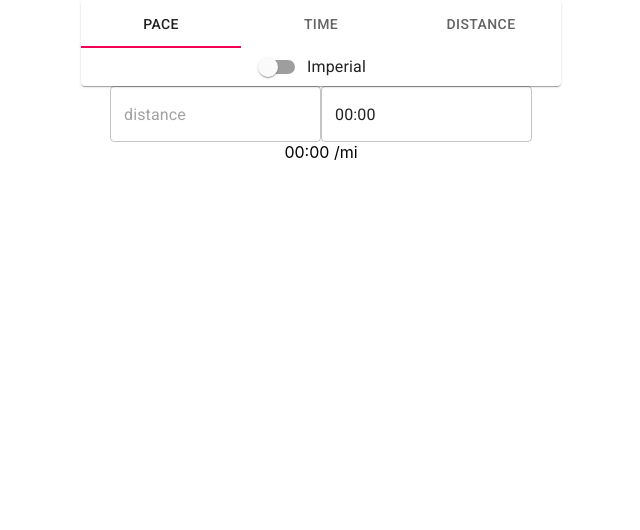
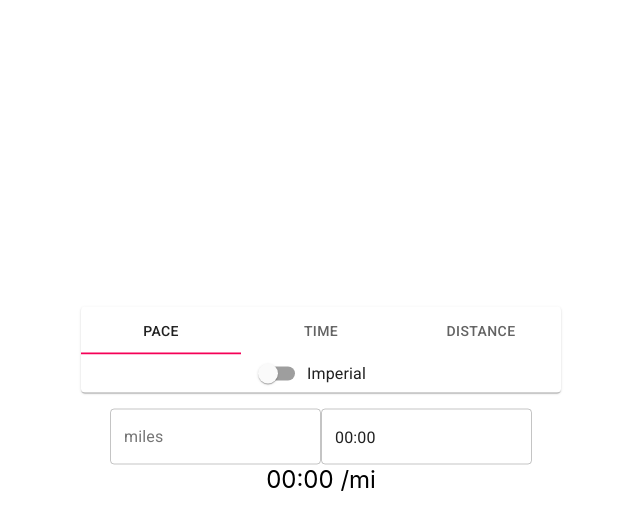
Before and after one commit to jakedemian/racepace, a React (Create React App) app: page / in a window 1280 px wide. Shown: the top 530 px of the page, without its empty margins (319-959 px from the left). Built offline with nearby package versions, Linux system fonts and the light colour scheme.

Commit message:
moved lots of functionality to util files and cleaned up Pace.js

```diff
--- a/src/App.js
+++ b/src/App.js
@@ -13,7 +13,15 @@ import Distance from "./components/Distance";
 const useStyles = makeStyles({
   wrapper: {
     display: "flex",
+    flexDirection: "column",
     justifyContent: "center",
+    position: "absolute",
+    left: "50%",
+    top: "50%",
+    transform: "translate(-50%, -50%)",
+  },
+  tabs: {
+    marginBottom: 16,
   },
 });
 
@@ -29,7 +37,7 @@ function App() {
   return (
     <div className="App">
       <div className={classes.wrapper}>
-        <Paper>
+        <Paper className={classes.tabs}>
           <Tabs value={tab}>
             <Tab label="Pace" selected onClick={() => setTab(0)}></Tab>
             <Tab label="Time" onClick={() => setTab(1)}></Tab>
@@ -48,8 +56,8 @@ function App() {
             </FormGroup>
           </FormControl>
         </Paper>
+        <CurrentTab metric={metric} />
       </div>
-      <CurrentTab metric={metric} />
     </div>
   );
 }
--- a/src/components/Pace.js
+++ b/src/components/Pace.js
@@ -1,34 +1,23 @@
-import { TextField } from "@material-ui/core";
+import { makeStyles, TextField } from "@material-ui/core";
 import React, { useState } from "react";
+import { TimeFormHelpers } from "../utils/TimeFormHelpers";
+import { TimeUtil } from "../utils/TimeUtil";
+
+const useStyles = makeStyles({
+  paceText: {
+    fontSize: 24,
+  },
+});
 
 const Pace = ({ metric }) => {
+  const classes = useStyles();
+
   const [time, setTime] = useState("00:00");
   const [distance, setDistance] = useState("");
 
-  const minutesRegexTime = /([0-9]{2}):([0-9]{2})/;
-  const hoursRegexTime = /([0-9]{1,}):([0-9]{2}):([0-9]{2})/;
-
-  const getTimeInSeconds = (t) => {
-    if (hoursRegexTime.test(time)) {
-      let hours = time.match(hoursRegexTime)[1];
-      let minutes = time.match(hoursRegexTime)[2];
-      let seconds = time.match(hoursRegexTime)[2];
-
-      let totalSeconds =
-        Number(hours) * 3600 + Number(minutes) * 60 + Number(seconds);
-      return totalSeconds;
-    } else if (minutesRegexTime.test(time)) {
-      let minutes = time.match(minutesRegexTime)[1];
-      let seconds = time.match(minutesRegexTime)[2];
-
-      let totalSeconds = Number(minutes) * 60 + Number(seconds);
-      return totalSeconds;
-    }
-  };
-
   const getPace = () => {
     try {
-      const seconds = getTimeInSeconds(time);
+      const seconds = TimeUtil.getTimeInSeconds(time);
 
       if (Number(distance) === 0 || seconds === 0) {
         return "00:00";
@@ -41,11 +30,11 @@ const Pace = ({ metric }) => {
       const paceSecondsConverted = (paceSecondsComponent * 60).toFixed(1);
 
       const paceMinutesString =
-        paceMinutesComponent === 0 ? "00" : paceMinutesComponent;
+        paceMinutesComponent === 0 ? "00" : paceMinutesComponent.toString();
 
       let paceSecondsString;
       if (paceSecondsConverted < 1) {
-        paceSecondsString = "00" + (paceSecondsConverted % 1);
+        paceSecondsString = "0" + (paceSecondsConverted % 1);
       } else if (paceSecondsConverted < 10) {
         paceSecondsString = "0" + paceSecondsConverted;
       } else {
@@ -61,79 +50,11 @@ const Pace = ({ metric }) => {
 
   const formatSetTime = (e) => {
     if (e.key === "Backspace") {
-      if (hoursRegexTime.test(time)) {
-        let mashedString =
-          time.match(hoursRegexTime)[1] +
-          time.match(hoursRegexTime)[2] +
-          time.match(hoursRegexTime)[3];
-
-        mashedString = mashedString.substring(0, mashedString.length - 1);
-
-        if (mashedString.length === 4) {
-          // going from hours -> minutes
-          const newTimeString =
-            mashedString.substring(0, 2) + ":" + mashedString.substring(2);
-          setTime(newTimeString);
-        } else {
-          const seconds = mashedString.substring(mashedString.length - 2);
-          const minutes = mashedString.substring(
-            mashedString.length - 4,
-            mashedString.length - 2
-          );
-          const hours = mashedString.substring(0, mashedString.length - 4);
-
-          const newTimeString = hours + ":" + minutes + ":" + seconds;
-          setTime(newTimeString);
-        }
-      } else if (minutesRegexTime.test(time)) {
-        let mashedString =
-          time.match(minutesRegexTime)[1] + time.match(minutesRegexTime)[2];
-        mashedString = "0" + mashedString.substring(0, 3);
-
-        const newTimeString =
-          mashedString.substring(0, 2) + ":" + mashedString.substring(2);
-        setTime(newTimeString);
-      }
+      setTime(TimeFormHelpers.handleBackspaceEntry(time));
     }
 
     if (/[0-9]/.test(e.key)) {
-      if (hoursRegexTime.test(time)) {
-        let mashedString =
-          time.match(hoursRegexTime)[1] +
-          time.match(hoursRegexTime)[2] +
-          time.match(hoursRegexTime)[3];
-
-        mashedString += e.key;
-
-        const seconds = mashedString.substring(mashedString.length - 2);
-        const minutes = mashedString.substring(
-          mashedString.length - 4,
-          mashedString.length - 2
-        );
-        const hours = mashedString.substring(0, mashedString.length - 4);
-
-        const newTimeString = hours + ":" + minutes + ":" + seconds;
-        setTime(newTimeString);
-      } else if (minutesRegexTime.test(time)) {
-        let mashedString =
-          time.match(minutesRegexTime)[1] + time.match(minutesRegexTime)[2];
-        mashedString += e.key;
-        if (mashedString[0] === "0") {
-          mashedString = mashedString.substring(1);
-          const newTimeString =
-            mashedString.substring(0, 2) + ":" + mashedString.substring(2);
-          setTime(newTimeString);
-        } else {
-          // going from minutes -> hours
-          const newTimeString =
-            mashedString[0] +
-            ":" +
-            mashedString.substring(1, 3) +
-            ":" +
-            mashedString.substring(3);
-          setTime(newTimeString);
-        }
-      }
+      setTime(TimeFormHelpers.handleNumericEntry(time, e.key));
     }
   };
 
@@ -145,6 +66,7 @@ const Pace = ({ metric }) => {
           placeholder={"distance"}
           onChange={(e) => setDistance(e.target.value)}
           value={distance}
+          label={metric ? "kilometers" : "miles"}
         />
         <TextField
           variant="outlined"
@@ -153,7 +75,7 @@ const Pace = ({ metric }) => {
           value={time}
         />
       </div>
-      <div>
+      <div className={classes.paceText}>
         {getPace()}
         {metric ? " /km" : " /mi"}
       </div>
--- /dev/null
+++ b/src/utils/TimeFormHelpers.js
@@ -0,0 +1,82 @@
+export class TimeFormHelpers {
+  static minutesRegexTime = /([0-9]{2}):([0-9]{2})/;
+  static hoursRegexTime = /([0-9]{1,}):([0-9]{2}):([0-9]{2})/;
+
+  static handleBackspaceEntry(time) {
+    if (TimeFormHelpers.hoursRegexTime.test(time)) {
+      let mashedString =
+        time.match(TimeFormHelpers.hoursRegexTime)[1] +
+        time.match(TimeFormHelpers.hoursRegexTime)[2] +
+        time.match(TimeFormHelpers.hoursRegexTime)[3];
+
+      mashedString = mashedString.substring(0, mashedString.length - 1);
+
+      if (mashedString.length === 4) {
+        // going from hours -> minutes
+        const newTimeString =
+          mashedString.substring(0, 2) + ":" + mashedString.substring(2);
+        return newTimeString;
+      } else {
+        const seconds = mashedString.substring(mashedString.length - 2);
+        const minutes = mashedString.substring(
+          mashedString.length - 4,
+          mashedString.length - 2
+        );
+        const hours = mashedString.substring(0, mashedString.length - 4);
+
+        const newTimeString = hours + ":" + minutes + ":" + seconds;
+        return newTimeString;
+      }
+    } else if (TimeFormHelpers.minutesRegexTime.test(time)) {
+      let mashedString =
+        time.match(TimeFormHelpers.minutesRegexTime)[1] +
+        time.match(TimeFormHelpers.minutesRegexTime)[2];
+      mashedString = "0" + mashedString.substring(0, 3);
+
+      const newTimeString =
+        mashedString.substring(0, 2) + ":" + mashedString.substring(2);
+      return newTimeString;
+    }
+  }
+
+  static handleNumericEntry(time, enteredCharacter) {
+    if (TimeFormHelpers.hoursRegexTime.test(time)) {
+      let mashedString =
+        time.match(TimeFormHelpers.hoursRegexTime)[1] +
+        time.match(TimeFormHelpers.hoursRegexTime)[2] +
+        time.match(TimeFormHelpers.hoursRegexTime)[3];
+
+      mashedString += enteredCharacter;
+
+      const seconds = mashedString.substring(mashedString.length - 2);
+      const minutes = mashedString.substring(
+        mashedString.length - 4,
+        mashedString.length - 2
+      );
+      const hours = mashedString.substring(0, mashedString.length - 4);
+
+      const newTimeString = hours + ":" + minutes + ":" + seconds;
+      return newTimeString;
+    } else if (TimeFormHelpers.minutesRegexTime.test(time)) {
+      let mashedString =
+        time.match(TimeFormHelpers.minutesRegexTime)[1] +
+        time.match(TimeFormHelpers.minutesRegexTime)[2];
+      mashedString += enteredCharacter;
+      if (mashedString[0] === "0") {
+        mashedString = mashedString.substring(1);
+        const newTimeString =
+          mashedString.substring(0, 2) + ":" + mashedString.substring(2);
+        return newTimeString;
+      } else {
+        // going from minutes -> hours
+        const newTimeString =
+          mashedString[0] +
+          ":" +
+          mashedString.substring(1, 3) +
+          ":" +
+          mashedString.substring(3);
+        return newTimeString;
+      }
+    }
+  }
+}
--- /dev/null
+++ b/src/utils/TimeUtil.js
@@ -0,0 +1,21 @@
+import { TimeFormHelpers } from "./TimeFormHelpers";
+
+export const TimeUtil = {
+  getTimeInSeconds: (time) => {
+    if (TimeFormHelpers.hoursRegexTime.test(time)) {
+      let hours = time.match(TimeFormHelpers.hoursRegexTime)[1];
+      let minutes = time.match(TimeFormHelpers.hoursRegexTime)[2];
+      let seconds = time.match(TimeFormHelpers.hoursRegexTime)[2];
+
+      let totalSeconds =
+        Number(hours) * 3600 + Number(minutes) * 60 + Number(seconds);
+      return totalSeconds;
+    } else if (TimeFormHelpers.minutesRegexTime.test(time)) {
+      let minutes = time.match(TimeFormHelpers.minutesRegexTime)[1];
+      let seconds = time.match(TimeFormHelpers.minutesRegexTime)[2];
+
+      let totalSeconds = Number(minutes) * 60 + Number(seconds);
+      return totalSeconds;
+    }
+  },
+};
```
